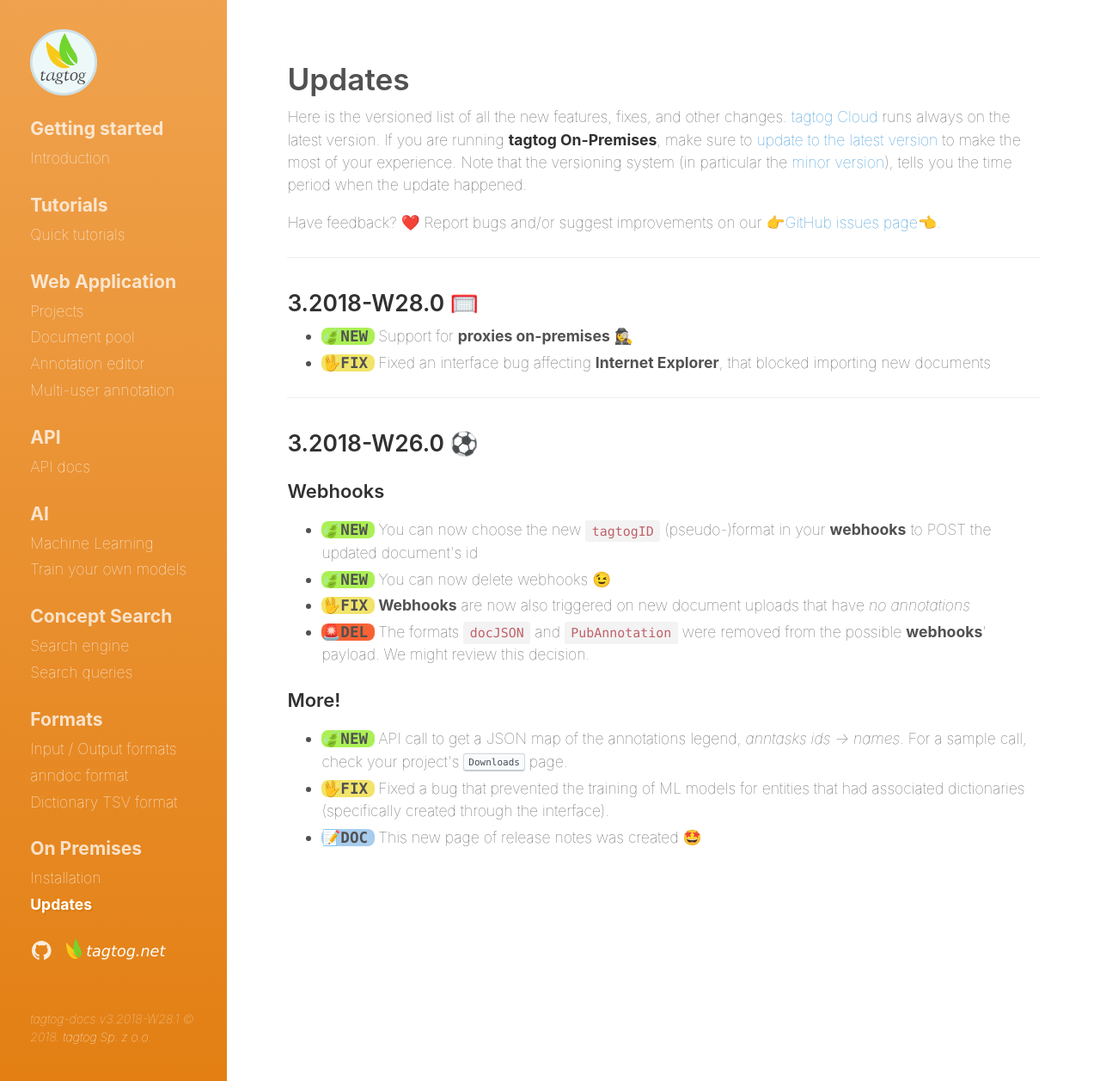
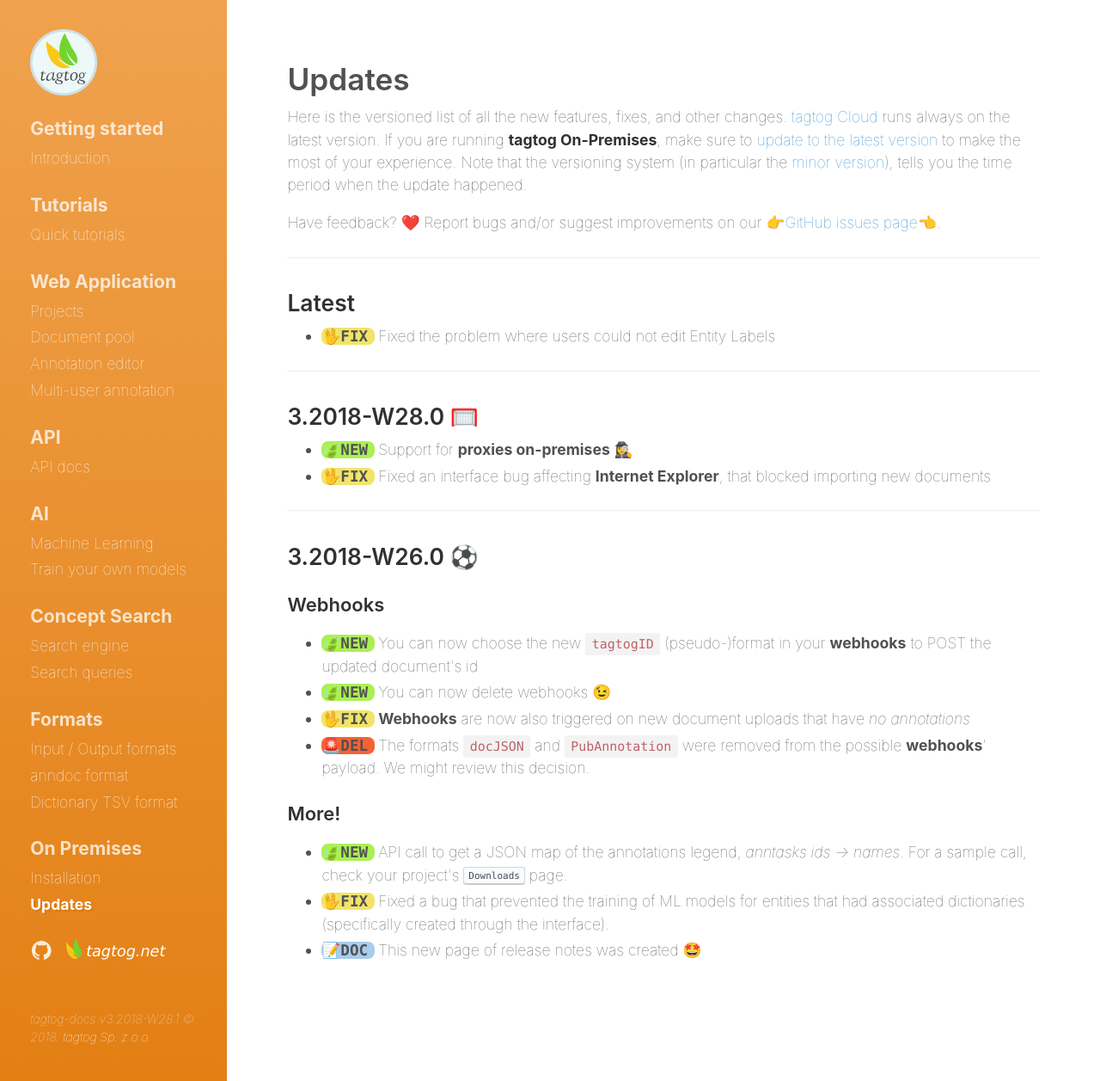
Before and after one commit to tagtogorg/tagtog-doc, a Jekyll site: the page built from updates.md, in a window 1280 px wide. Shown: the whole page at 86% size. Built offline with Jekyll 4.4.1, drawn with Linux system fonts in a browser that asks for light colours; nearby versions of some CDN libraries; emoji names are drawn with the system emoji font.

Commit message:
Added fix to updates

```diff
--- a/updates.md
+++ b/updates.md
@@ -8,6 +8,14 @@ id: updates
 Here is the versioned list of all the new features, fixes, and other changes. [tagtog Cloud](https://www.tagtog.net) runs always on the latest version. If you are running **tagtog On-Premises**, make sure to [update to the latest version](on_premises_README.html) to make the most of your experience. Note that the versioning system (in particular the [minor version](https://semver.org)), tells you the time period when the update happened.
 
 Have feedback? :heart: Report bugs and/or suggest improvements on our [:point_right:GitHub issues page:point_left:](https://github.com/tagtog/tagtog-doc/issues).
+
+---
+
+## Latest
+
+<ul class="updates">
+  <li class="fix">Fixed the problem where users could not edit <a title="Type of annotationa" href="/webeditor.html#type-of-annotations"></a>Entity Labels</li>
+</ul>
 
 ---
 
```
